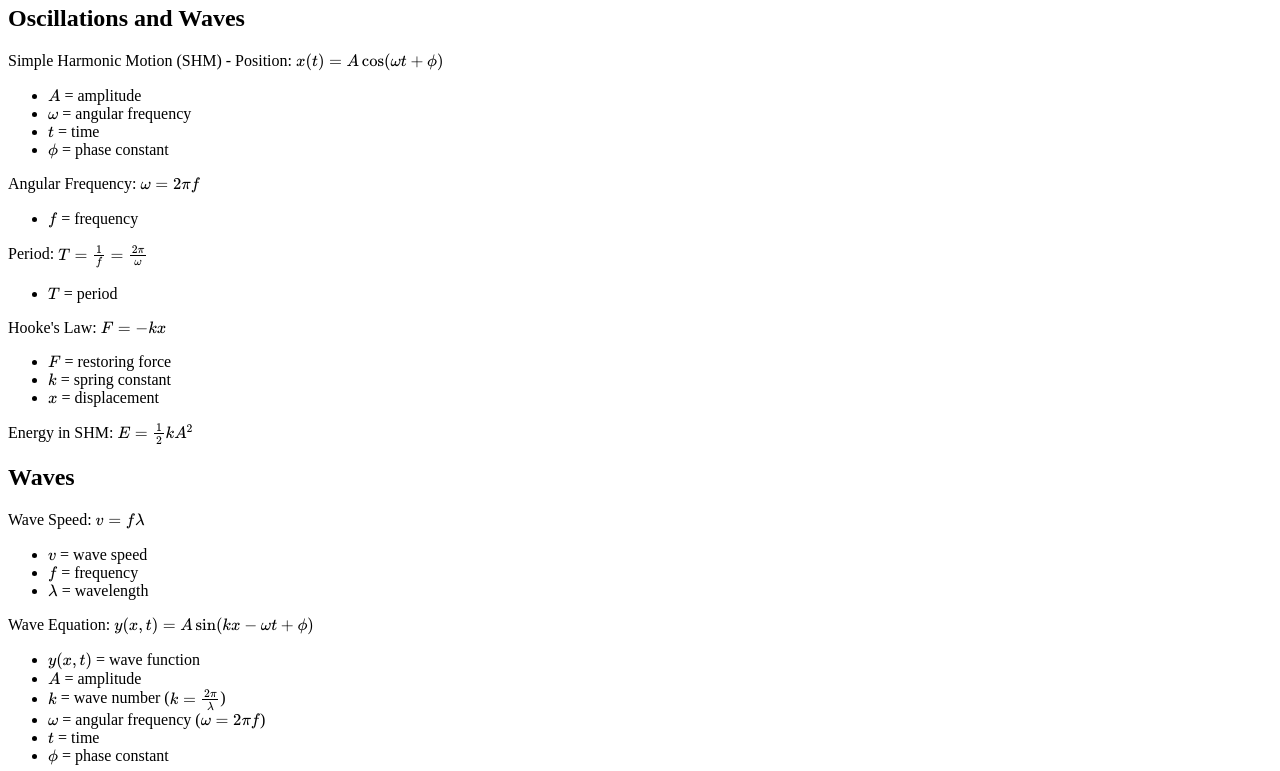
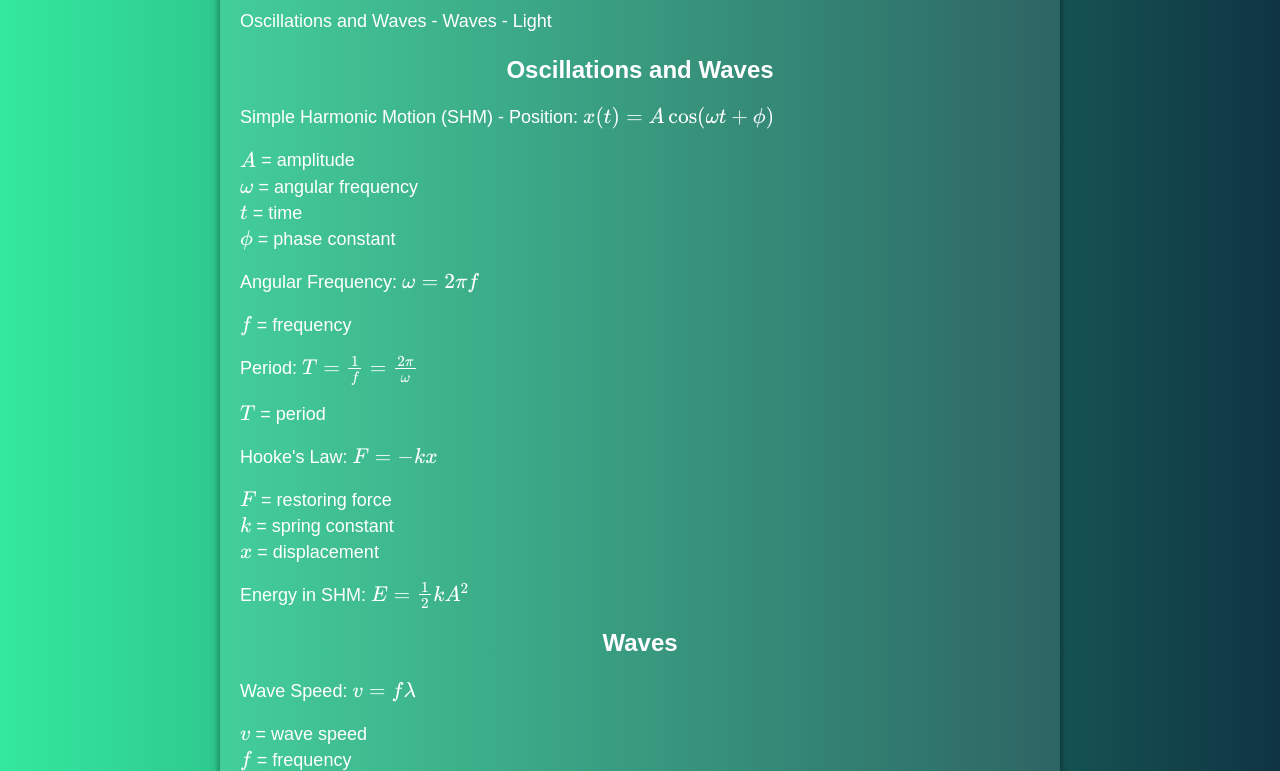
Before and after one commit to Umrh7/umrh7.github.io, a plain HTML site: page oscillations_waves.html in a window 1280 px wide. Shown: the part 113-884 px from the top of the page. Drawn offline with nearby package versions, Linux system fonts and the light colour scheme.

Commit message:
Update oscillations_waves.html

```diff
--- a/oscillations_waves.html
+++ b/oscillations_waves.html
@@ -8,8 +8,41 @@
     <script type="text/javascript" id="MathJax-script" async
         src="https://cdn.jsdelivr.net/npm/mathjax@3/es5/tex-mml-chtml.js">
     </script>
+    <style>
+        body {
+            font-family: Arial, sans-serif;
+            background: linear-gradient(to right, #34e89e, #0f3443);
+            color: white;
+            padding: 20px;
+            margin: 0;
+        }
+        h1, h2 {
+            text-align: center;
+        }
+        p {
+            font-size: 18px;
+            line-height: 1.6;
+        }
+        ul {
+            list-style-type: none;
+            padding: 0;
+            font-size: 18px;
+        }
+        li {
+            margin: 5px 0;
+        }
+        .content {
+            max-width: 800px;
+            margin: 0 auto;
+            background: rgba(255, 255, 255, 0.1);
+            padding: 20px;
+            border-radius: 10px;
+            box-shadow: 0 0 10px rgba(0, 0, 0, 0.5);
+        }
+    </style>
 </head>
 <body>
+    <div class="content">
         <h1>Oscillations, Waves, and Light Formulas</h1>
         <p>Oscillations and Waves - Waves - Light</p>
 
@@ -88,5 +121,6 @@
             <li>\( h \) = Planck's constant (\( 6.626 \times 10^{-34} \, \text{J s} \))</li>
             <li>\( f \) = frequency</li>
         </ul>
+    </div>
 </body>
 </html>
```
Lines whose indentation alone changed are shown as unchanged.
